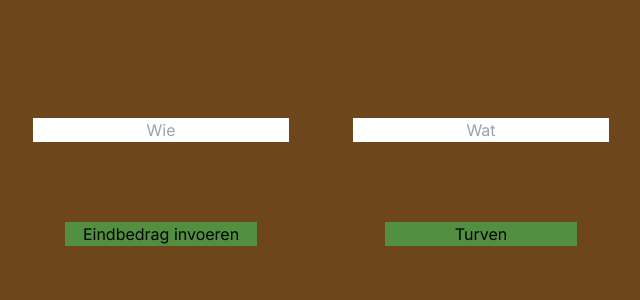
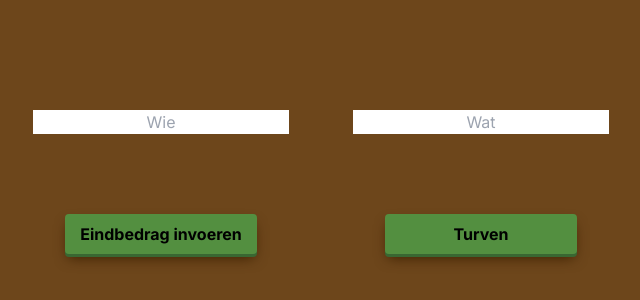
Before and after one commit to S-D-V-A-S-M-V-V-I-C-T-S-S-BAGGER/BAGGER-next, a Next.js app: page /turf in a window 1280 px wide. Shown: the part 218-518 px from the top of the page, without its empty margins (319-959 px from the left). Built offline with nearby package versions, Linux system fonts and the light colour scheme.

Commit message:
Add bagger button component

```diff
--- a/app/globals.css
+++ b/app/globals.css
@@ -5,11 +5,13 @@
 :root {
   --lucht-blauw: #62c6c0ff;
   --tekst-schaduw-blauw: #018678ff;
+  --aarde-mega-bruin: #3d2002ff;
   --aarde-bruin: #6d461bff;
   --aarde-bovenkant-bruin: #825a30ff;
   --aarde-bovenkant-beige: #e39f61ff;
   --blad-lichtgroen: #65b045ff;
   --blad-donkergroen: #538f40ff;
+  --blad-iets-donkerdergroen: #4a8737ff;
   --steeltje-donkergroen: #396732ff;
   --aarde-bier: #ce8d4aff;
   --tekst-zwart: #000000ff;
--- /dev/null
+++ b/components/BaggerButton.tsx
@@ -0,0 +1,14 @@
+import { FC, MouseEventHandler, PropsWithChildren } from "react";
+import './baggerButton.css'
+
+type BaggerButtonProps = {
+	onClick: MouseEventHandler<HTMLButtonElement>;
+}
+
+const BaggerButton: FC<PropsWithChildren<BaggerButtonProps>> = ({children, onClick}) => {
+	return (
+		<button className="baggerButton" onClick={onClick}>{ children }</button>
+	)
+}
+
+export default BaggerButton;
--- /dev/null
+++ b/components/baggerButton.css
@@ -0,0 +1,22 @@
+.baggerButton {
+	background-color: var(--blad-donkergroen);
+    width: 15vw;
+    min-width: 100px;
+	border-radius: 0.25rem;
+	padding: 0.5rem 0.75rem;
+	box-shadow: var(--steeltje-donkergroen) 0 3px 0, var(--aarde-mega-bruin) 0 7px 13px -3px;
+	font-weight: 700;
+}
+
+.baggerButton:hover {
+	/* box-shadow: inset var(--aarde-bruin) 0 -7px 0 0px, inset var(--aarde-mega-bruin) 0 -2px 2px 0px, var(--aarde-mega-bruin) 0 -7px 0px 5px, var(--aarde-bruin) 0 0px 0px 5px;
+	transform: translateY(7px) scale(0.95); */
+	box-shadow: var(--steeltje-donkergroen) 0 5px 0, var(--aarde-mega-bruin) 0 10px 20px -3px;
+	transform: translateY(-2px);
+}
+
+.baggerButton:active {
+	transform: translateY(2px);
+	background-color: var(--blad-iets-donkerdergroen);
+	box-shadow: var(--steeltje-donkergroen) 0 3px 0, var(--aarde-mega-bruin) 0 7px 13px -3px;
+}
--- a/components/turf/TallyCreation.tsx
+++ b/components/turf/TallyCreation.tsx
@@ -1,5 +1,6 @@
 import {FC, useRef} from 'react';
 import './turf.css';
+import BaggerButton from '../BaggerButton';
 
 type TallyCreationProps = {
     person: string | null,
@@ -33,20 +34,20 @@ const TallyCreation: FC<TallyCreationProps> = ({startTally, enterAmount, person,
                        defaultValue={event ?? undefined}/>
             </div>
             <div className="rowFlex gap10vw">
-                <button className="tallyCreationButton" onClick={() => {
+                <BaggerButton onClick={() => {
                     if (checkValues()) {
                         enterAmount(wieRef.current?.value ?? '', watRef.current?.value ?? '');
                     }
                 }}>
                     Eindbedrag invoeren
-                </button>
-                <button className="tallyCreationButton" onClick={() => {
+                </BaggerButton>
+                <BaggerButton onClick={() => {
                     if (checkValues()) {
                         startTally(wieRef.current?.value ?? '', watRef.current?.value ?? '');
                     }
                 }}>
                     Turven
-                </button>
+                </BaggerButton>
             </div>
         </main>
     );
--- a/components/turf/turf.css
+++ b/components/turf/turf.css
@@ -90,12 +90,6 @@
     gap: 10vw;
 }
 
-.tallyCreationButton {
-    background-color: var(--blad-donkergroen);
-    width: 15vw;
-    min-width: 100px;
-}
-
 .gap5vw {
     gap: 5vw;
 }
```
